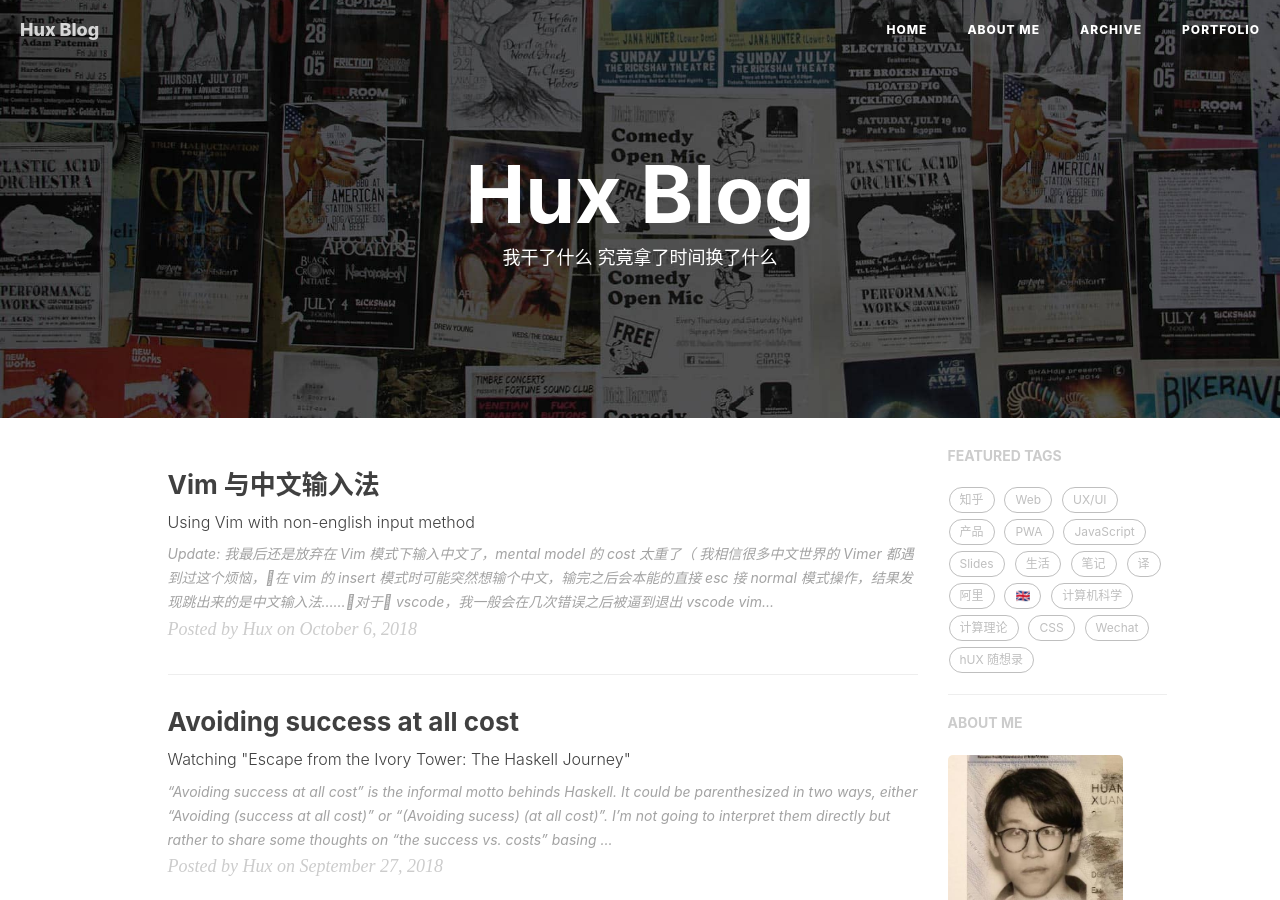
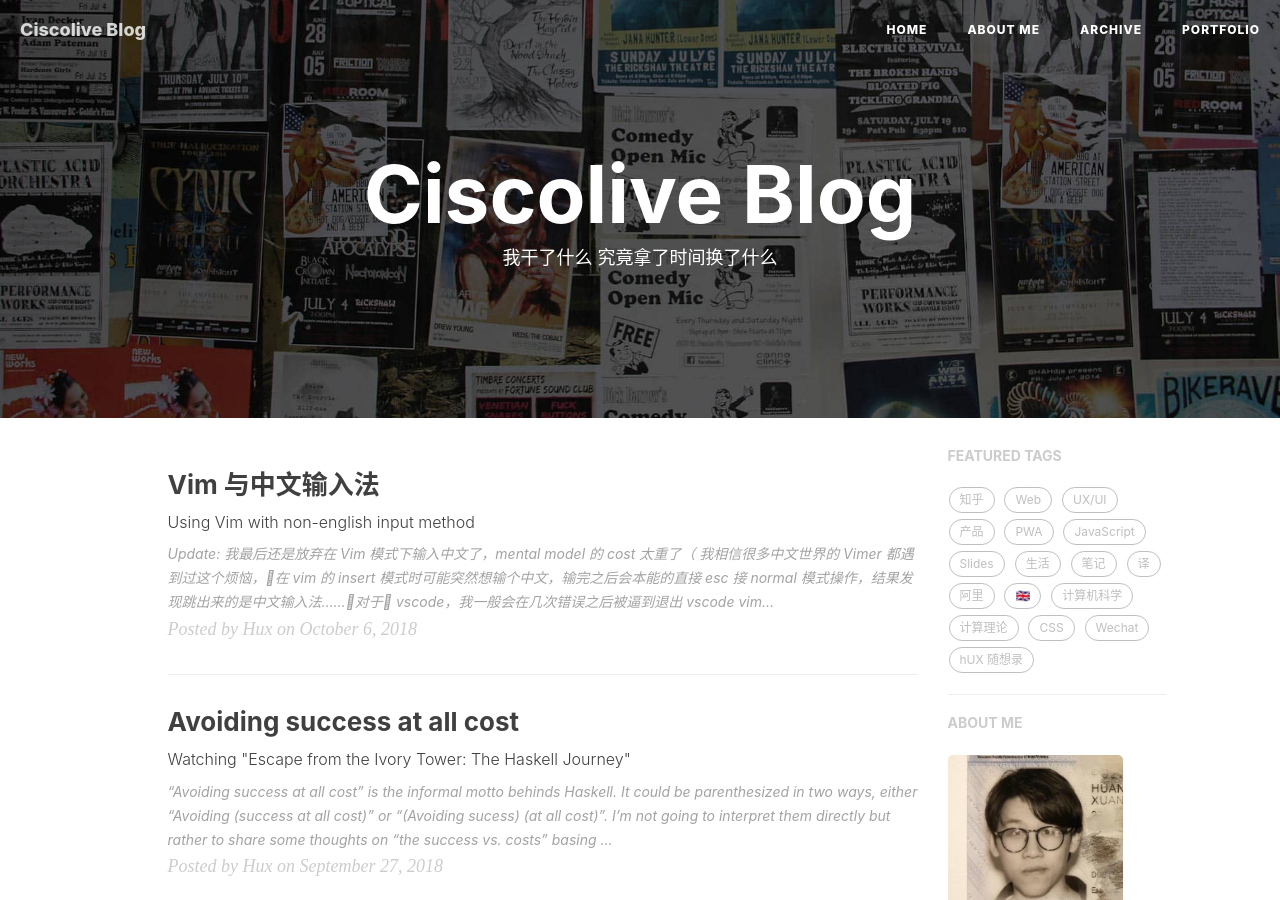
Before and after one commit to ciscolive/ciscolive.github.io, a Jekyll site: the page built from index.html, in a window 1280 px wide and 900 px high. Built offline with Jekyll 4.4.1, drawn with Linux system fonts in a browser that asks for light colours; nearby versions of some CDN libraries; the list of posts is cut into pages by our own code; comment, search, counter and statistics services are not loaded; some of the changed text lies outside the part shown.

Commit message:
Initial commit

```diff
--- a/_config.yml
+++ b/_config.yml
@@ -1,8 +1,8 @@
 # Site settings
-title: Hux Blog
-SEOTitle: 黄玄的博客 | Hux Blog
+title: Ciscolive Blog
+SEOTitle: 颜文武的博客 | ciscolive Blog
 header-img: img/home-bg.jpg
-email: ciscolive@gmail.com
+email: 968828@gmail.com
 description: "关于程序与设计、网络工程师 | 颜文武，Network Engineer | 这里是 @颜文武 的个人博客，与你一起发现更大的世界。"
 keyword: "careline, Yanwenwu, 网络工程师,颜文武, ciscolive, @ciscolive, 颜文武的博客, Yanwenwu Blog, 博客, 个人网站, 互联网, Web, 关注网络自动化和互联网安全"
 url: "https://ciscolive.github.io"              # your host, for absolute URL
```
